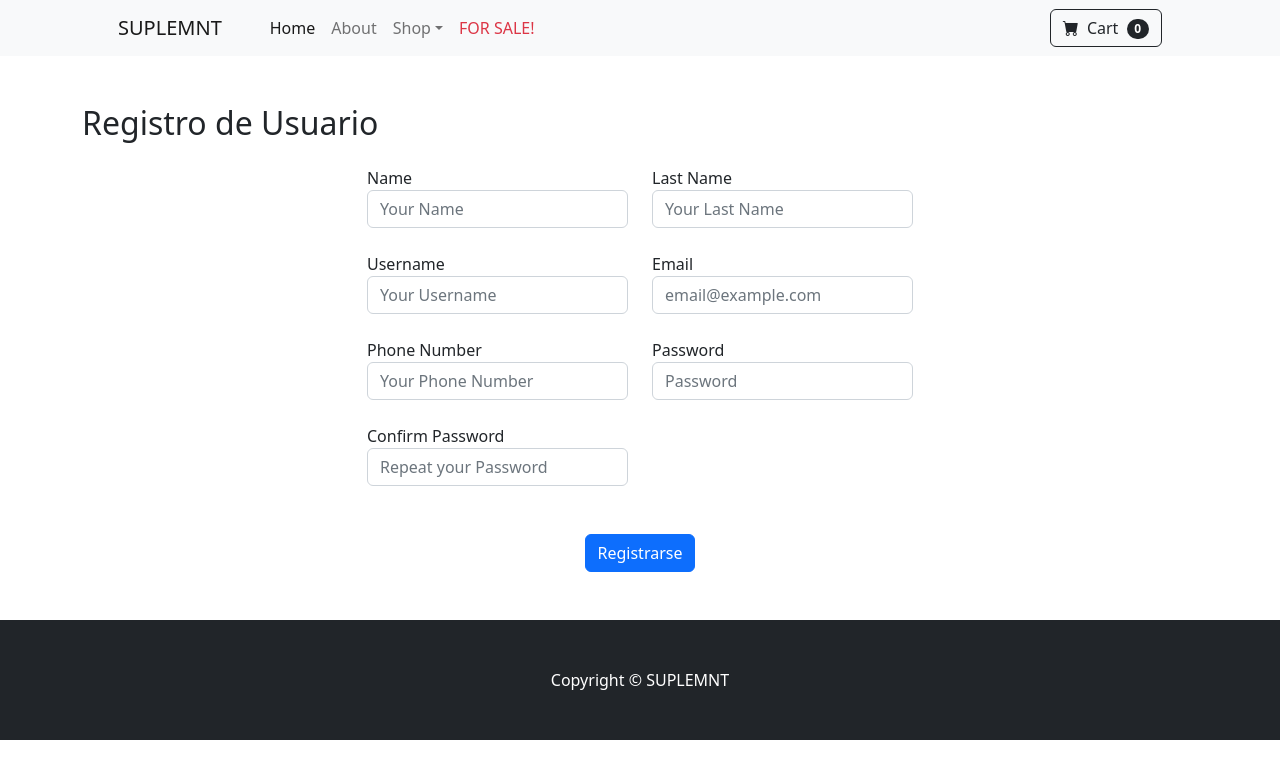
After one commit to tomechava/suplemnt, a Django app: page /register/ in a window 1280 px wide. The commit adds this page. Shown: the top 779 px of the page. Run offline with Django 5.2, Linux system fonts and the light colour scheme; some libraries are stand-ins or nearby versions.

Commit message:
Register, Login, Logout

```diff
--- a/suplemnt/settings.py
+++ b/suplemnt/settings.py
@@ -133,3 +133,5 @@ STATIC_ROOT = os.path.join(BASE_DIR, 'staticfiles')  # For collectstatic (option
 STATICFILES_DIRS = [
     os.path.join(BASE_DIR, 'static/'),
 ]
+
+LOGIN_URL = '/login/'
--- /dev/null
+++ b/supplements/forms.py
@@ -0,0 +1,55 @@
+from django import forms
+from django.contrib.auth.models import User
+
+class RegisterForm(forms.ModelForm):
+    first_name = forms.CharField(label="Name", max_length=30, required=True,
+        widget=forms.TextInput(attrs={"class": "form-control", "placeholder": "Your Name"}),
+    )
+    last_name = forms.CharField(label="Last Name", max_length=30, required=False,
+        widget=forms.TextInput(attrs={"class": "form-control", "placeholder": "Your Last Name"}),
+    )
+    username = forms.CharField( label="Username", max_length=150, required=True,
+        widget=forms.TextInput(attrs={"class": "form-control", "placeholder": "Your Username"}),
+    )
+    email = forms.EmailField( label="Emailo", required=True,
+        widget=forms.EmailInput(attrs={"class": "form-control", "placeholder": "email@example.com"}),
+    )
+    phone = forms.CharField( label="Phone Number", max_length=15, required=True,
+        widget=forms.TextInput(attrs={"class": "form-control", "placeholder": "Your Phone Number"}),
+    )
+    password1 = forms.CharField( label="Password",
+        widget=forms.PasswordInput(attrs={"class": "form-control", "placeholder": "Password"}),
+    )
+    password2 = forms.CharField( label="Confirm Password",
+        widget=forms.PasswordInput(attrs={"class": "form-control", "placeholder": "Repeat your Password"}),
+    )
+
+    class Meta:
+        model = User
+        fields = ["first_name", "last_name", "username", "email"]
+
+    def clean_password2(self):
+        password1 = self.cleaned_data.get("password1")
+        password2 = self.cleaned_data.get("password2")
+
+        if password1 and password2 and password1 != password2:
+            raise forms.ValidationError("The passwords do not match.")
+        return password2
+
+    def save(self, commit=True):
+        user = super().save(commit=False)
+        user.set_password(self.cleaned_data["password1"])  # Encripta la contraseña
+        if commit:
+            user.save()
+        return user
+
+
+class LoginForm(forms.Form):
+    username = forms.CharField(
+        label="Username",
+        widget=forms.TextInput(attrs={"class": "form-control", "placeholder": "Your Username"})
+    )
+    password = forms.CharField(
+        label="Password",
+        widget=forms.PasswordInput(attrs={"class": "form-control", "placeholder": "Your Password"})
+    )
--- a/supplements/models.py
+++ b/supplements/models.py
@@ -1,4 +1,5 @@
 from django.db import models
+
 
 class Category(models.Model):
     name = models.CharField(max_length=255, unique=True)
--- a/supplements/templates/base.html
+++ b/supplements/templates/base.html
@@ -20,7 +20,7 @@
     <!-- Navigation-->
     <nav class="navbar navbar-expand-lg navbar-light bg-light">
         <div class="container px-4 px-lg-5">
-            <a class="navbar-brand" href="#!">SUPLEMNT</a>
+            <a class="navbar-brand" href="/">SUPLEMNT</a>
             <button class="navbar-toggler" type="button" data-bs-toggle="collapse"
                 data-bs-target="#navbarSupportedContent" aria-controls="navbarSupportedContent" aria-expanded="false"
                 aria-label="Toggle navigation"><span class="navbar-toggler-icon"></span></button>
--- /dev/null
+++ b/supplements/templates/users/register.html
@@ -0,0 +1,77 @@
+{% extends 'base.html' %}
+{% load static %}
+{% block content %}
+<div class="container">
+    <h2 class="h2 mt-md-5 mt-2">Registro de Usuario</h2>
+    <form method="post" class="form">
+        {% csrf_token %}
+        <!-- Muestra errores generales del formulario -->
+        {% if form.non_field_errors %}
+        <div class="row my-md-4">
+            <div class="col-md-3 col-12 offset-md-3">
+                <div class="alert alert-danger">
+                    {{ form.non_field_errors }}
+                </div>
+            </div>
+        </div>
+        {% endif %}
+        <div class="row my-md-4">
+            <div class="col-md-3 col-12 offset-md-3">
+                <div class="form-group">
+                    <label for="id_first_name">Name</label>
+                    {{ form.first_name }}
+                </div>
+            </div>
+            <div class="col-md-3 col-12">
+                <div class="form-group">
+                    <label for="id_last_name">Last Name</label>
+                    {{ form.last_name }}
+                </div>
+            </div>
+        </div>
+        <div class="row my-md-4">
+            <div class="col-md-3 col-12 offset-md-3">
+                <div class="form-group">
+                    <label for="id_username">Username</label>
+                    {{ form.username }}
+                </div>
+            </div>
+            <div class="col-md-3 col-12">
+                <div class="form-group">
+                    <label for="id_email">Email</label>
+                    {{ form.email }}
+                </div>
+            </div>
+        </div>
+        <div class="row my-md-4">
+            <div class="col-md-3 col-12 offset-md-3">
+                <div class="form-group">
+                    <label for="id_phone">Phone Number</label>
+                    {{ form.phone }}
+                </div>
+            </div>
+            <div class="col-md-3 col-12">
+                <div class="form-group">
+                    <label for="id_password1">Password</label>
+                    {{ form.password1 }}
+                </div>
+            </div>
+        </div>
+        <div class="row my-md-4">
+            <div class="col-md-3 col-12 offset-md-3">
+                <div class="form-group">
+                    <label for="id_password2">Confirm Password</label>
+                    {{ form.password2 }}
+                    <small class="text-danger">{{ form.password2.errors }}</small>
+                </div>
+            </div>
+        </div>
+        <div class="row my-md-4">
+            <div class="col-12 text-center my-4">
+                <button type="submit" class="btn btn-primary">Registrarse</button>
+            </div>
+        </div>
+    </form>
+</div>
+
+{% endblock content %}
--- a/supplements/urls.py
+++ b/supplements/urls.py
@@ -1,7 +1,11 @@
 from django.urls import path
-from .views import (HomePageView, AboutView)
+from .views import (HomePageView, AboutView, RegisterView, LoginView, LogoutView, ProfileView)
 
 urlpatterns = [
     path('', HomePageView.as_view(), name="home"),
-    path('about', AboutView.as_view(), name="about")
+    path('about', AboutView.as_view(), name="about"),
+    path('register/', RegisterView.as_view(), name="register"),
+    path('login/', LoginView.as_view(), name="login"),
+    path("logout/", LogoutView.as_view(), name="logout"),
+    path("profile/", ProfileView, name="profile"),
 ]
--- a/supplements/views.py
+++ b/supplements/views.py
@@ -1,5 +1,9 @@
-from django.shortcuts import render
+from django.shortcuts import render, redirect
 from django.views import View
+from django.contrib.auth import login
+from .forms import RegisterForm, LoginForm
+from django.contrib.auth import authenticate, login, logout
+from django.contrib.auth.decorators import login_required
 
 # Create your views here.
 class HomePageView(View):
@@ -14,20 +18,75 @@ class AboutView(View):
     def get(self, request):
         return render(request, self.template_name)
 
+#USERS VIEWS:
+class RegisterView(View):
+    template_name = "users/register.html"
+
+    def get(self, request):
+        form = RegisterForm()
+        return render(request, self.template_name, {"form": form})
+
+    def post(self, request):
+        form = RegisterForm(request.POST)
+        if form.is_valid():
+            user = form.save()
+            login(request, user)  # Inicia sesión después del registro
+            return redirect("home")  # Cambia "home" por tu vista de inicio
+
+        # Si el formulario no es válido, vuelve a renderizar la página con los errores
+        return render(request, self.template_name, {"form": form})
+
+class LoginView(View):
+    template_name = "users/login.html"
+
+    def get(self, request):
+        form = LoginForm()
+        return render(request, self.template_name, {"form": form})
+
+    def post(self, request):
+        form = LoginForm(request.POST)
+        if form.is_valid():
+            username = form.cleaned_data["username"]
+            password = form.cleaned_data["password"]
+            user = authenticate(request, username=username, password=password)  # Autenticar usuario
+
+            if user is not None:
+                login(request, user)  # Iniciar sesión
+                return redirect("home")  # Redirigir a la página principal
+
+            else:
+                form.add_error(None, "Invalid username or password")  # Mostrar error en el formulario
+
+        return render(request, self.template_name, {"form": form})
+
+class LogoutView(View):
+    def get(self, request):
+        logout(request)
+        return redirect("login")  # Redirige a la página de login después de cerrar sesión
+
+@login_required
+class ProfileView(View):
+    template_name = "users/profile.html"
+
+    def get(self, request):
+            return render(request, self.template_name, {"user": request.user})
+
+
+#SUPPLEMENTS VIEWS:
 class ProductIndexView(View):
-    template_name = "product_index.html"
+    template_name = "products/product_index.html"
 
     def get(self, request):
         return render(request, self.template_name)
 
 class ProductView(View):
-    template_name = "product.html"
+    template_name = "products/product.html"
 
     def get(self, request):
         return render(request, self.template_name)
 
 class ProductEditView(View):
-    template_name = "products.html"
+    template_name = "products/products.html"
 
     def get(self, request):
         return render(request, self.template_name)
```
Also changed, not shown: supplements/templates/users/login.html (added, +41 -0 lines), supplements/templates/users/profile.html (added, +10 -0 lines), db.sqlite3.
